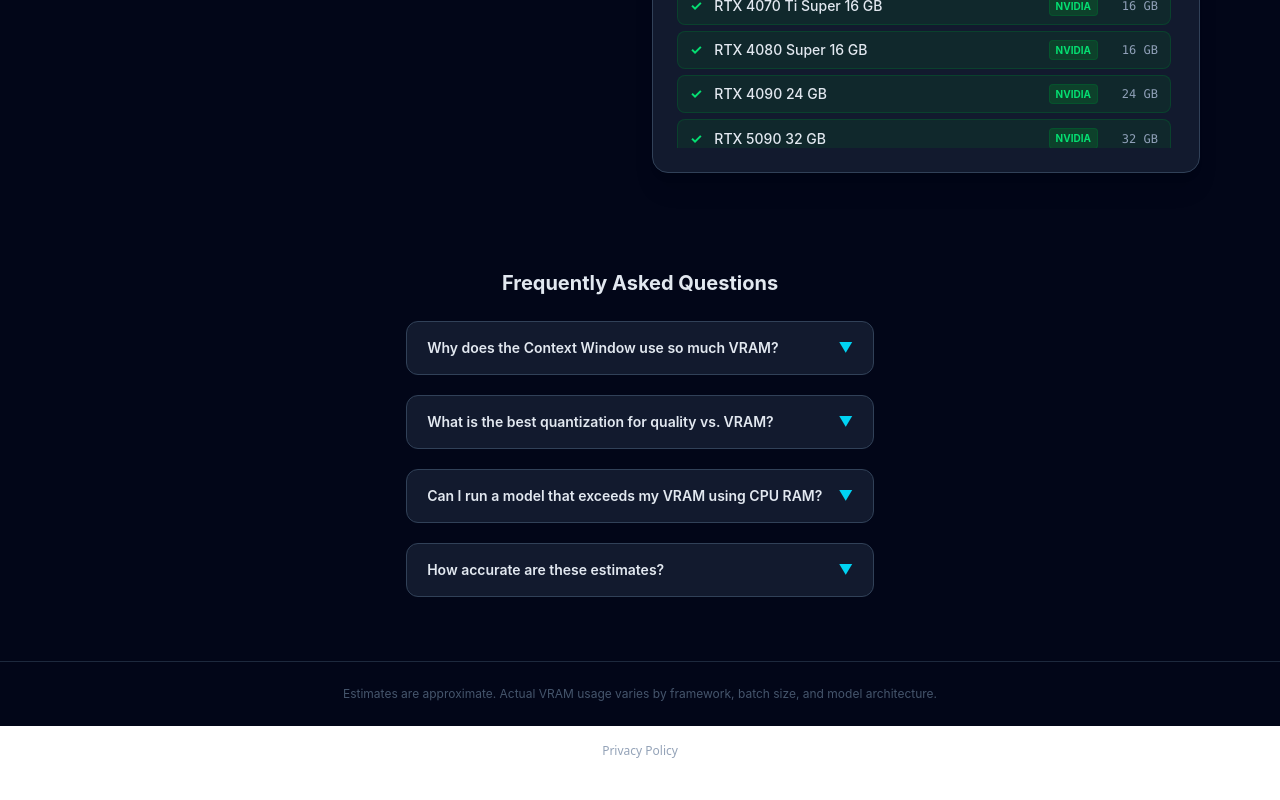
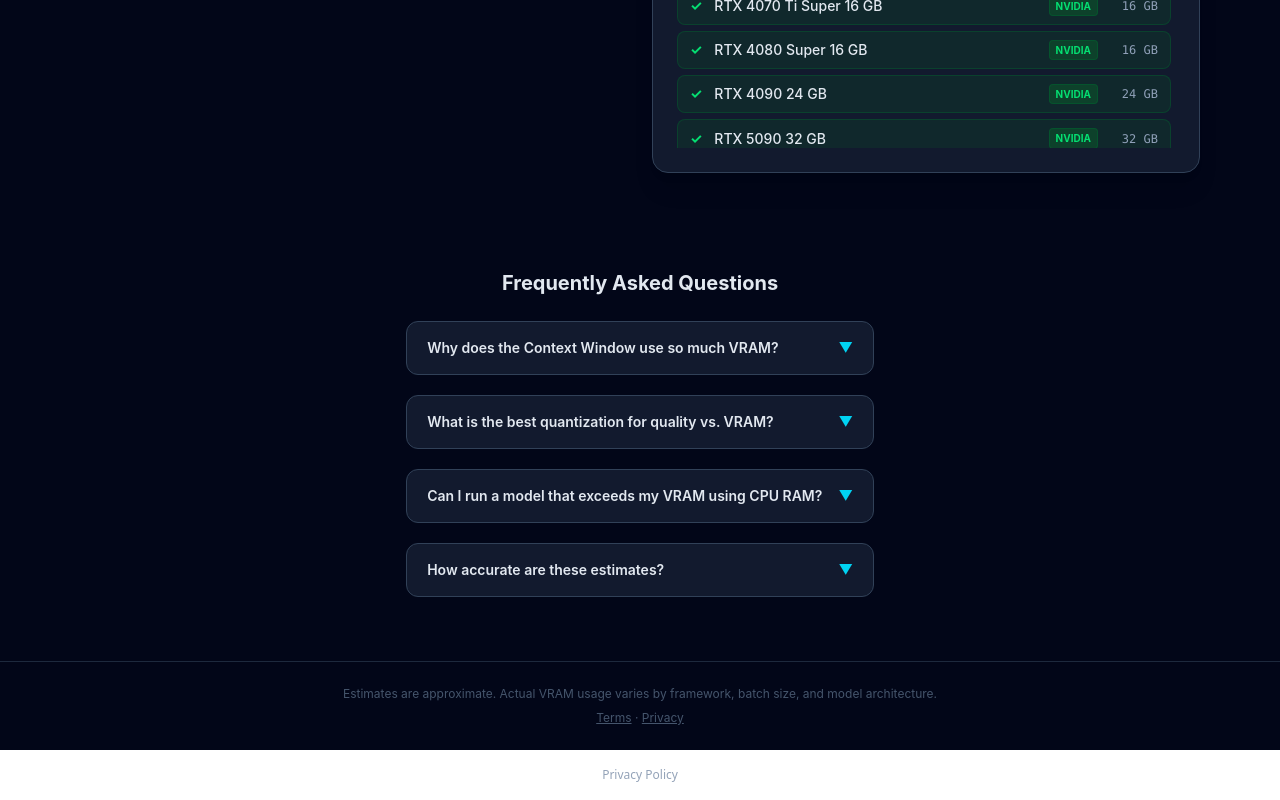
Before and after one commit to slashman413/llm-calc, a React (Vite) app: page / in a window 1280 px wide. Shown: the part 1093-1893 px from the top of the page. Before the commit the page ends 1869 px from the top, so only its background shows below. Built offline with nearby package versions, Linux system fonts and the light colour scheme.

Commit message:
llm-calc: add terms/privacy footer links
author: claude-code

```diff
--- a/src/App.tsx
+++ b/src/App.tsx
@@ -54,6 +54,11 @@
 
       <footer className="border-t border-slate-800 py-6 text-center text-slate-600 text-xs">
         {t.footer}
+        <div className="mt-2">
+          <a href="https://slashman413.github.io/terms.html" className="underline hover:text-slate-400">Terms</a>
+          {' · '}
+          <a href="https://slashman413.github.io/privacy.html" className="underline hover:text-slate-400">Privacy</a>
+        </div>
       </footer>
     </div>
   );
```
